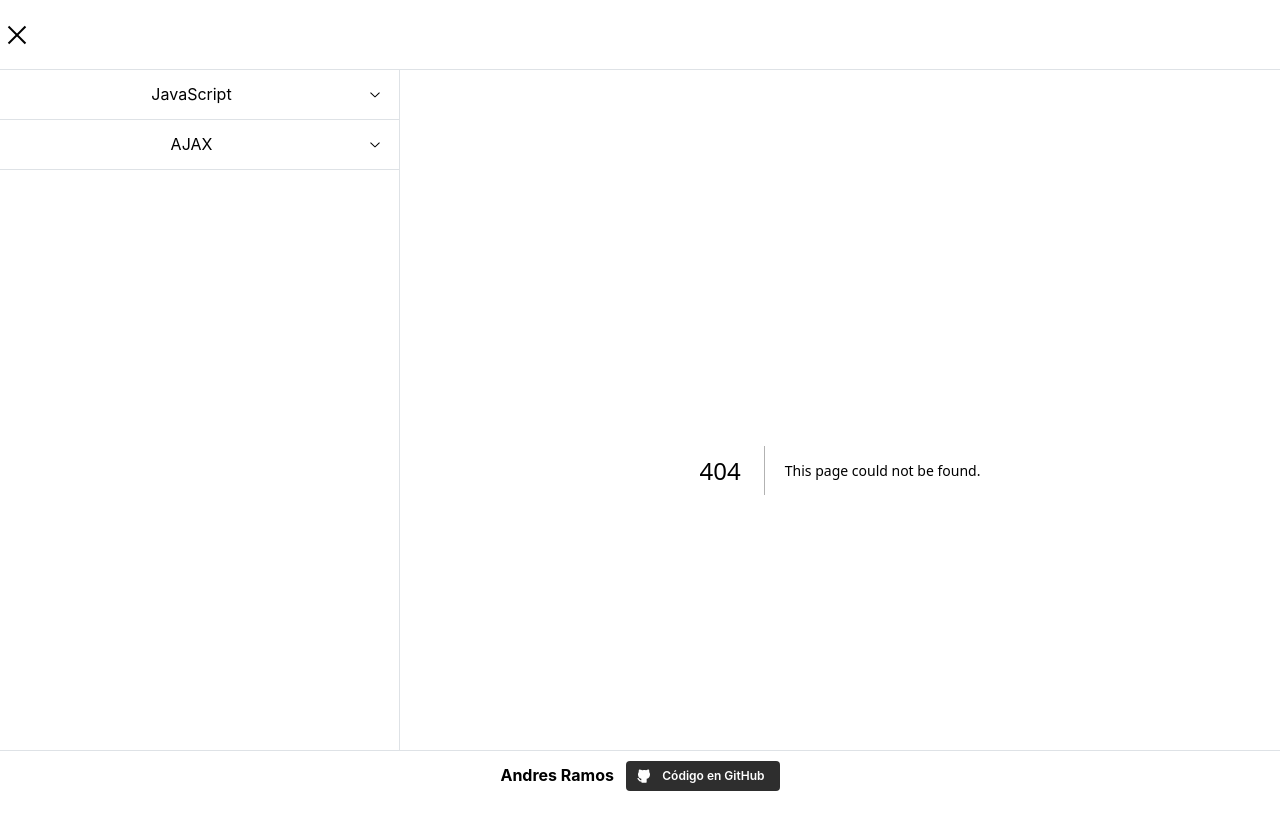
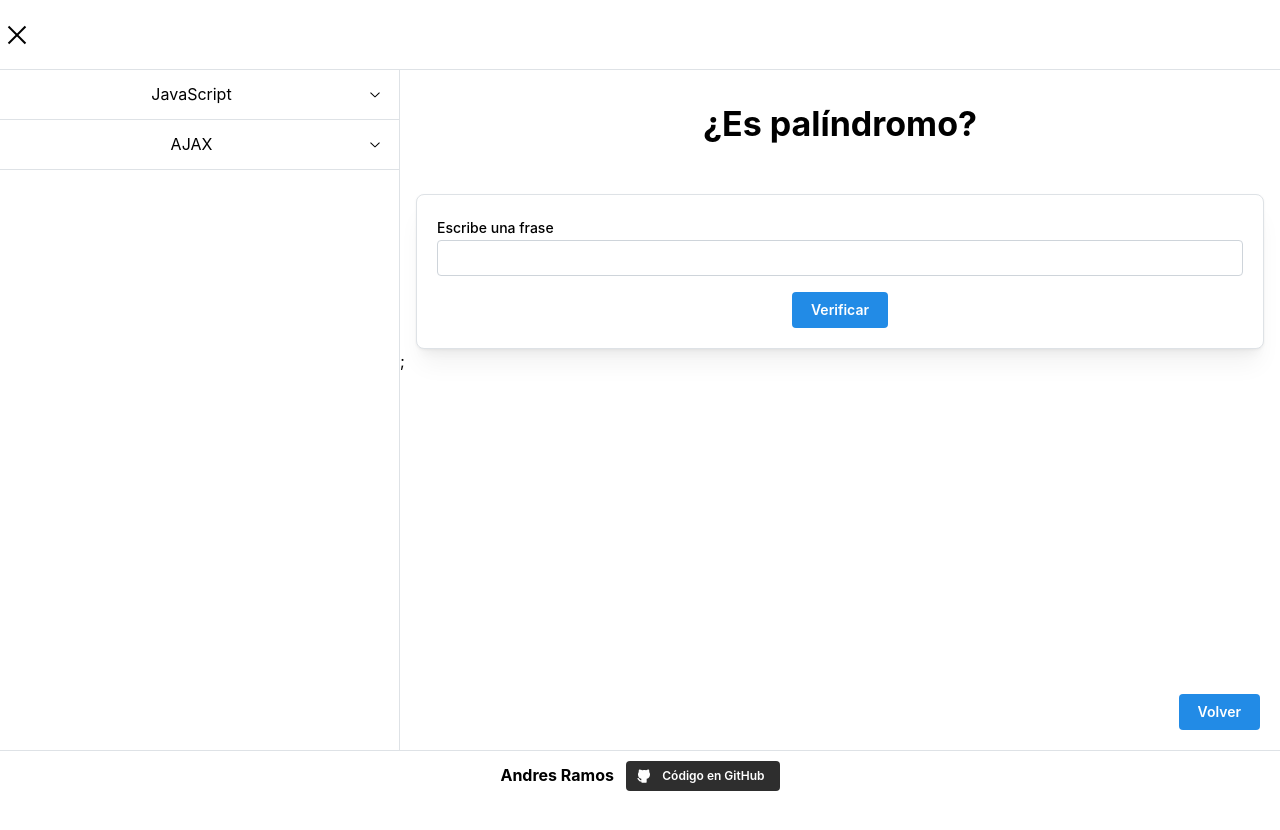
Before and after one commit to AndresCRamos/app-red-lab2, a Next.js app: page /actividades/js/palindromo in a window 1280 px wide. Before the commit this address had no page. Shown: the top 830 px of the page. After the commit the page ends 800 px from the top, so only its background shows below. Built offline with nearby package versions, Linux system fonts and the light colour scheme.

Commit message:
Solve js exercise n1

```diff
--- /dev/null
+++ b/app/actividades/js/palindromo/page.tsx
@@ -0,0 +1,61 @@
+"use client";
+import IndicatorChip from "@/IndicatorChip";
+import MainTitle from "@/MainTitle";
+import { Button, Group, Paper, Stack, TextInput } from "@mantine/core";
+import { useForm } from "@mantine/form";
+import { useState } from "react";
+
+// Función para verificar si una frase es un palíndromo
+const isPalindrome = (text: string) => {
+  const cleaned = text.toLowerCase().replace(/[^a-z0-9]/g, "");
+  return cleaned === cleaned.split("").reverse().join("");
+};
+
+const PalindromoPage = () => {
+  const [result, setResult] = useState<null | boolean>(null);
+
+  const form = useForm({
+    initialValues: {
+      phrase: "",
+    },
+
+    validate: {
+      phrase: (value) =>
+        value.trim().length === 0 ? "Debes escribir una frase" : null,
+    },
+  });
+
+  const handleSubmit = (values: typeof form.values) => {
+    setResult(isPalindrome(values.phrase));
+  };
+
+  return (
+    <section>
+      <MainTitle title="¿Es palíndromo?" />
+      <Paper shadow="md" radius="md" p="lg" mt="md" withBorder>
+        <form onSubmit={form.onSubmit(handleSubmit, () => setResult(null))}>
+          <Stack>
+            <TextInput
+              label="Escribe una frase"
+              {...form.getInputProps("phrase")}
+            />
+            <Group justify="center">
+              <Button type="submit">Verificar</Button>
+            </Group>
+            {result !== null && (
+              <Group justify="center">
+                <IndicatorChip
+                  result={result}
+                  trueText="¡Sí! Es un palíndromo."
+                  falseText="No, no es un palíndromo."
+                />
+              </Group>
+            )}
+          </Stack>
+        </form>
+      </Paper>
+    </section>
+  );
+};
+
+export default PalindromoPage;
```
